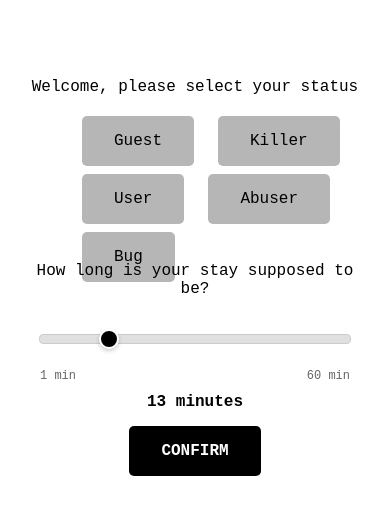
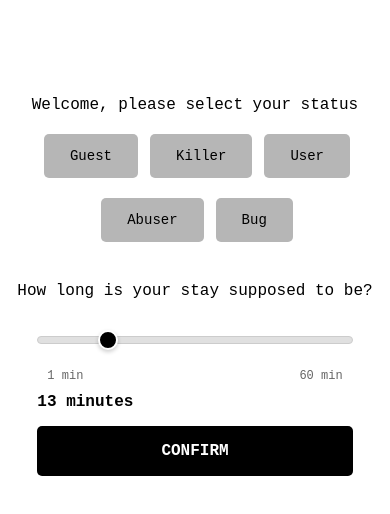
Before and after one commit to Deliaube/PROGETTO_TESI, a plain HTML site: page public/IDENTITY_QUEST.html in a window 390 px wide. Drawn offline with nearby package versions, Linux system fonts and the light colour scheme.

Commit message:
sistemati dettagli

```diff
--- a/public/IDENTITY_QUEST.css
+++ b/public/IDENTITY_QUEST.css
@@ -6,10 +6,14 @@ body {
   scroll-behavior: smooth;
 }
 
+*, *::before, *::after {
+  box-sizing: border-box;
+}
+
 .quest {
-  margin-top: 20%;
+  margin-top: clamp(24px, 10vh, 160px);
   width: 100%;
-  height: 20vh; /*100vh*/
+  height: auto;
   display: flex;
   justify-content: center;
   align-items: center;
@@ -23,6 +27,16 @@ li {
   margin-left: 20px;
   text-decoration: none;
   font-size: 18px
+}
+
+ul {
+  list-style: none;
+  padding: 0;
+  margin: 0;
+  display: flex;
+  flex-wrap: wrap;
+  justify-content: center;
+  gap: 12px;
 }
 
 button {
@@ -58,9 +72,9 @@ button.selected {
 }
 
 section {
-  margin-top: 20%;
+  margin-top: clamp(24px, 10vh, 160px);
   width: 100%;
-  height: 20vh; /*100vh*/
+  height: auto;
   display: flex;
   justify-content: center;
   align-items: center;
@@ -106,12 +120,71 @@ section {
 }
 
 .durata-selection {
-  margin-top: 50vh;
+  margin-top: clamp(48px, 18vh, 240px);
   display: flex;
   justify-content: center;
   align-items: center;
   width: 100%;
-  height: 20vh;
+  height: auto;
+}
+
+.duration-slider {
+  width: 100%;
+  max-width: 480px;
+}
+
+.slider-labels,
+.slider-value {
+  width: 100%;
+  max-width: 480px;
+  display: flex;
+  justify-content: space-between;
+}
+
+@media (max-width: 900px) {
+  .quest,
+  section {
+    margin-top: 12vh;
+    height: auto;
+  }
+
+  li {
+    margin-left: 0;
+  }
+
+  button {
+    width: 100%;
+    max-width: 280px;
+    padding: 14px 24px;
+    font-size: 15px;
+  }
+
+  #progressContainer {
+    width: 80%;
+  }
+}
+
+@media (max-width: 600px) {
+  body {
+    padding: 12px;
+  }
+
+  .quest,
+  section,
+  .durata-selection {
+    margin-top: 8vh;
+  }
+
+  button {
+    max-width: 100%;
+    font-size: 14px;
+  }
+
+  .duration-slider,
+  .slider-labels,
+  .slider-value {
+    max-width: 100%;
+  }
 }
 
 .start-cyberoute-btn {
```
